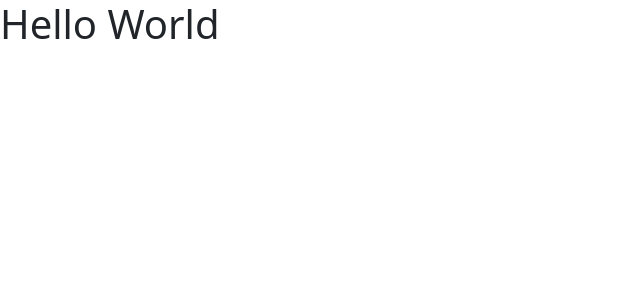
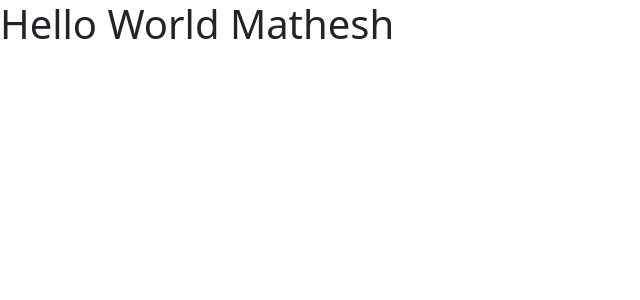
Before and after one commit to infinitix36/jathishwarya, a React (Create React App) app: page / in a window 1280 px wide. Shown: the top 300 px of the page, without its empty margins (0-640 px from the left). Built offline with nearby package versions, Linux system fonts and the light colour scheme.

Commit message:
netlify test

```diff
--- a/src/pages/Project.js
+++ b/src/pages/Project.js
@@ -1,7 +1,7 @@
 const Project = () => {
   return (
     <div>
-      <h1>Hello World</h1>
+      <h1>Hello World Mathesh</h1>
     </div>
   );
 };
```
